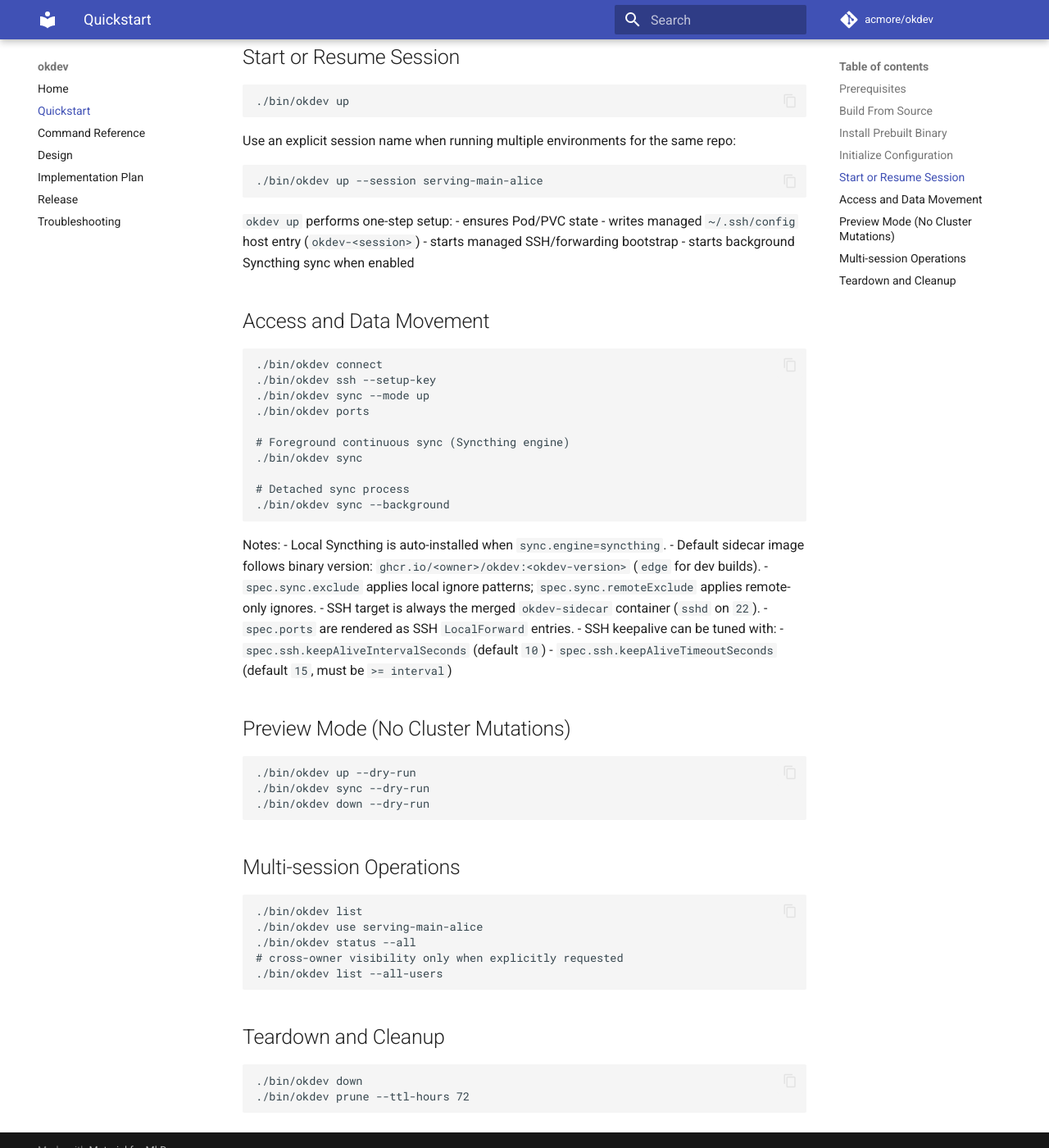
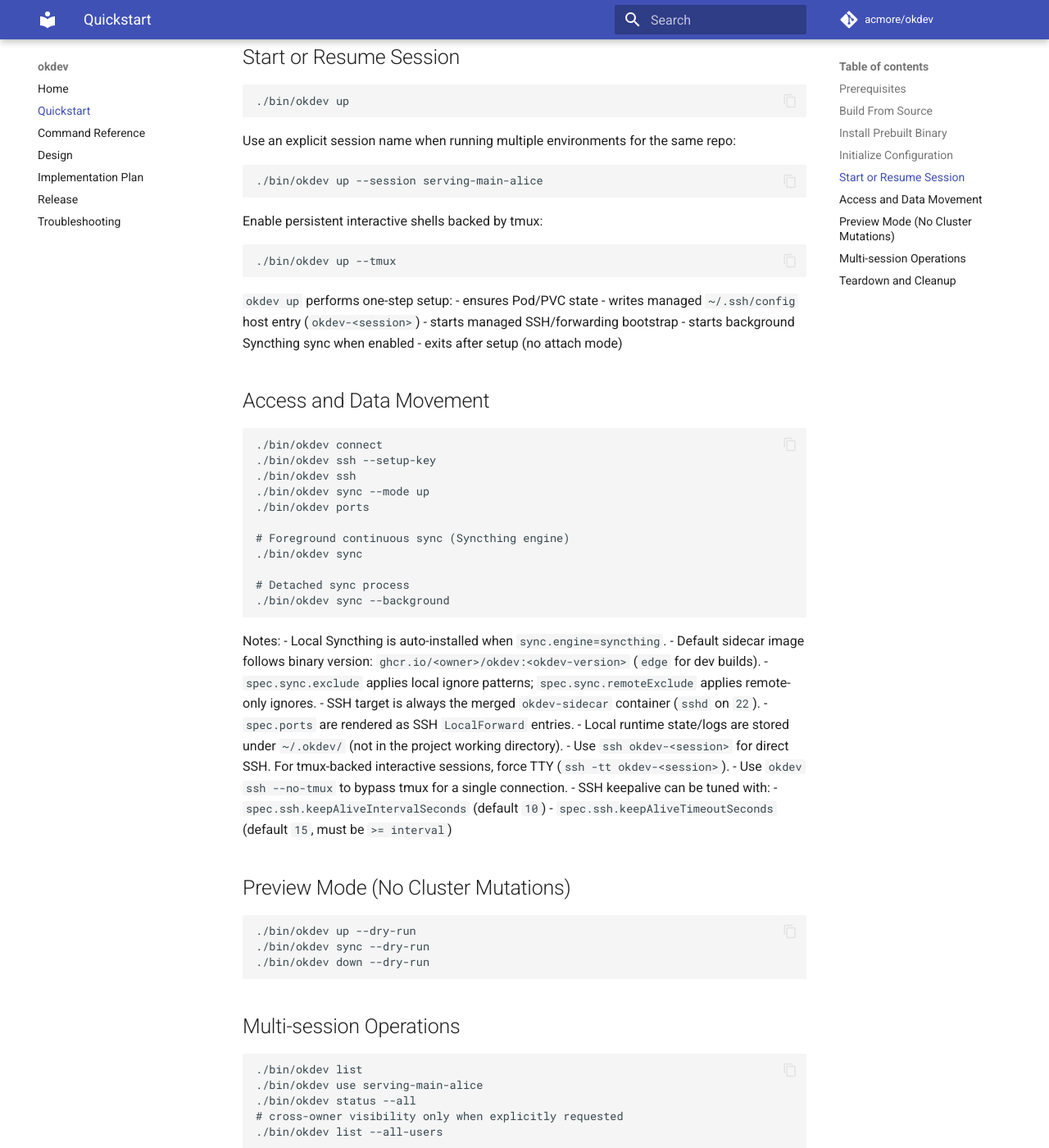
Before and after one commit to acmore/okdev, an MkDocs documentation site: the page built from docs/quickstart.md, in a window 1280 px wide and 1400 px high, scrolled down 803 px. Shown: the whole window at 82% size. Built offline with MkDocs 1.6.1 and Material for MkDocs 9.7.7, drawn with Linux system fonts in a browser that asks for light colours; comment, search, counter and statistics services are not loaded.

Commit message:
docs: update user guides for tmux ssh flow

````diff
--- a/docs/quickstart.md
+++ b/docs/quickstart.md
@@ -44,17 +44,25 @@ Use an explicit session name when running multiple environments for the same rep
 ./bin/okdev up --session serving-main-alice
 ```
 
+Enable persistent interactive shells backed by tmux:
+
+```bash
+./bin/okdev up --tmux
+```
+
 `okdev up` performs one-step setup:
 - ensures Pod/PVC state
 - writes managed `~/.ssh/config` host entry (`okdev-<session>`)
 - starts managed SSH/forwarding bootstrap
 - starts background Syncthing sync when enabled
+- exits after setup (no attach mode)
 
 ## Access and Data Movement
 
 ```bash
 ./bin/okdev connect
 ./bin/okdev ssh --setup-key
+./bin/okdev ssh
 ./bin/okdev sync --mode up
 ./bin/okdev ports
 
@@ -71,6 +79,9 @@ Notes:
 - `spec.sync.exclude` applies local ignore patterns; `spec.sync.remoteExclude` applies remote-only ignores.
 - SSH target is always the merged `okdev-sidecar` container (`sshd` on `22`).
 - `spec.ports` are rendered as SSH `LocalForward` entries.
+- Local runtime state/logs are stored under `~/.okdev/` (not in the project working directory).
+- Use `ssh okdev-<session>` for direct SSH. For tmux-backed interactive sessions, force TTY (`ssh -tt okdev-<session>`).
+- Use `okdev ssh --no-tmux` to bypass tmux for a single connection.
 - SSH keepalive can be tuned with:
   - `spec.ssh.keepAliveIntervalSeconds` (default `10`)
   - `spec.ssh.keepAliveTimeoutSeconds` (default `15`, must be `>= interval`)
````
Also changed, not shown: docs/command-reference.md (+3 -1 lines), docs/troubleshooting.md (+9 -0 lines).
